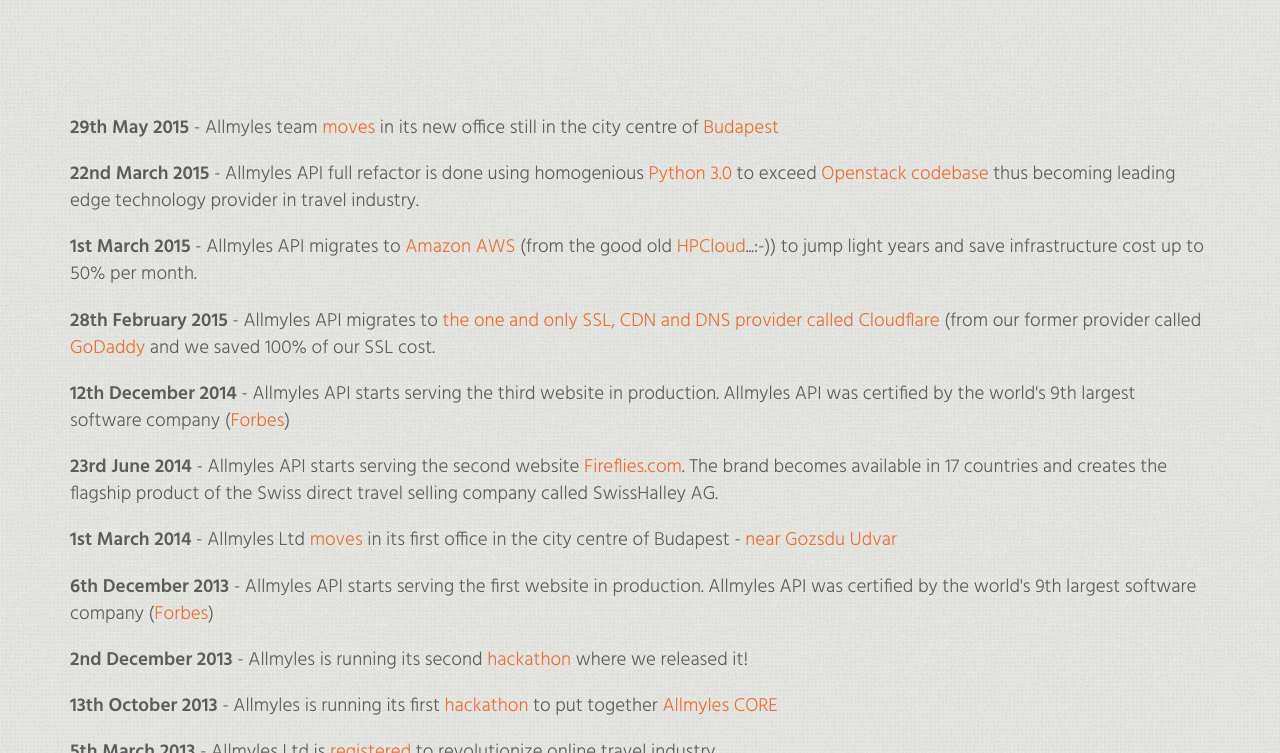
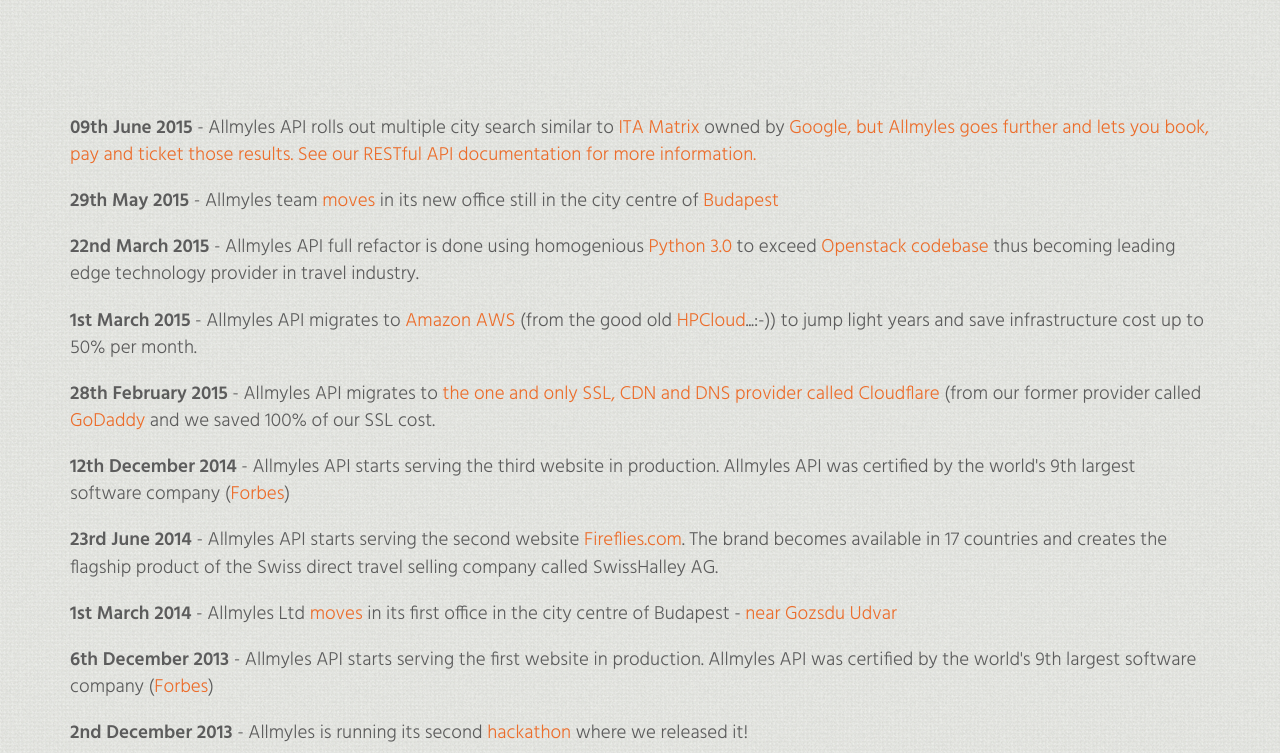
Before and after one commit to balazsszilardtoth/allmyles.github.io, a Jekyll site: the page built from news.html, in a window 1280 px wide and 900 px high, scrolled down 441 px, cut to the strip 147-900 px from the top of the window. Built offline with Jekyll 4.4.1, drawn with Linux system fonts in a browser that asks for light colours; nearby versions of some CDN libraries; comment, search, counter and statistics services are not loaded.

Commit message:
updating news - multi city search

```diff
--- a/news.html
+++ b/news.html
@@ -12,6 +12,7 @@ title: News - Allmyles
 	</div>
 
 	<div class="container">
+		<p><b>09th June 2015</b> - Allmyles API rolls out multiple city search similar to <a href="https://matrix.itasoftware.com">ITA Matrix</a> owned by <a href="https://www.itasoftware.com"> Google, but Allmyles goes further and lets you book, pay and ticket those results. See our <a href="https://docs.allmyles.com">RESTful API documentation for more information.</a></p>
 		<p><b>29th May 2015</b> - Allmyles team <a href="http://www.minusplus.hu/en/node/181">moves</a> in its new office still in the city centre of <a href="https://www.google.hu/maps/@47.496471,19.057668,3a,75y,123h,90t/data=!3m4!1e1!3m2!1sg6sPAqRHLh662HFN02206w!2e0">Budapest</a></p>
 		<p><b>22nd March 2015</b> - Allmyles API full refactor is done using homogenious <a href="https://www.python.org/download/releases/3.0/">Python 3.0 </a> to exceed <a href="https://www.openstack.org/"> Openstack codebase</a> thus becoming leading edge technology provider in travel industry.</p>
 		<p><b>1st March 2015</b> - Allmyles API migrates to <a href="http://aws.amazon.com/">Amazon AWS</a> (from the good old <a href="http://www.hpcloud.com/">HPCloud</a>...:-)) to jump light years and save infrastructure cost up to 50% per month.</p>
```
